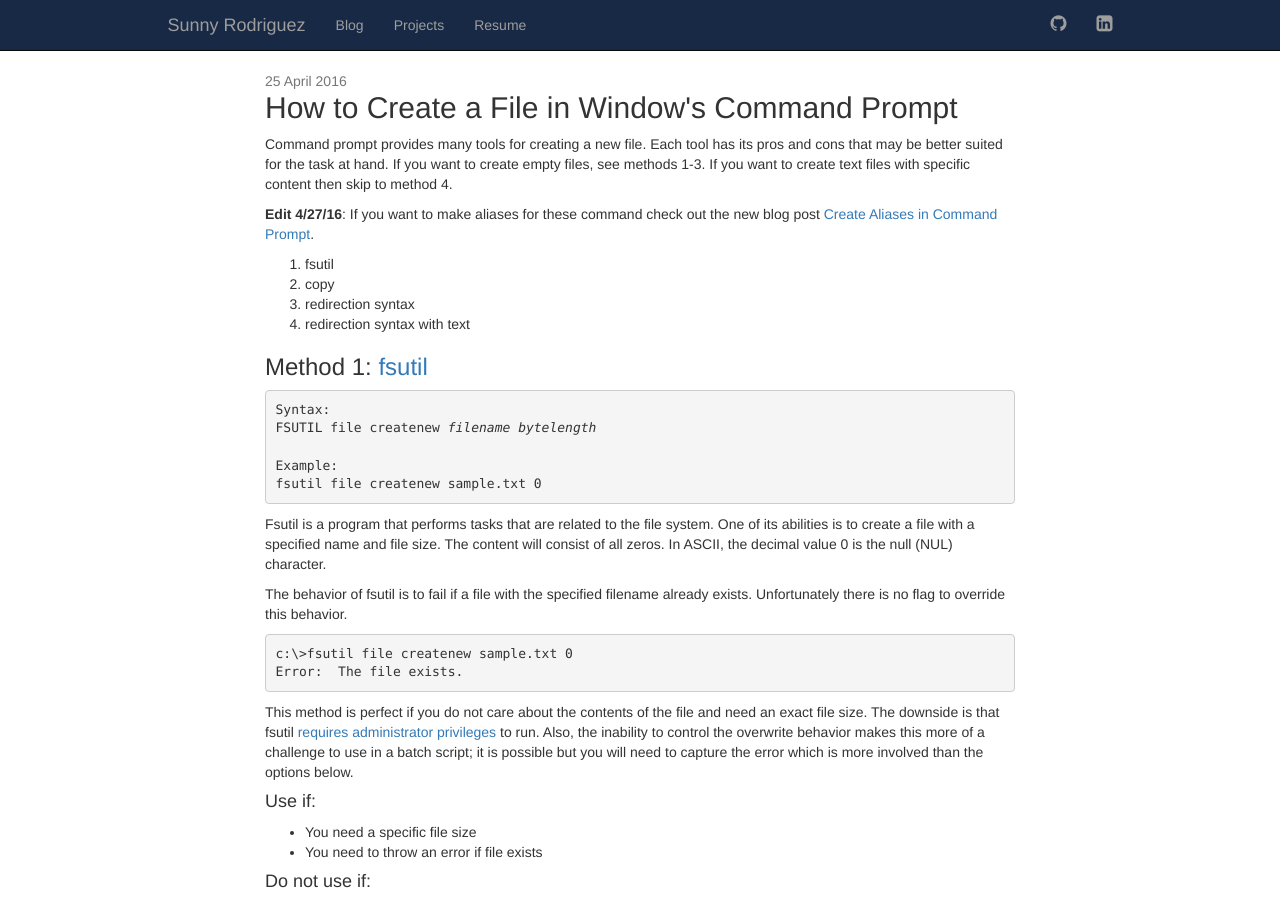
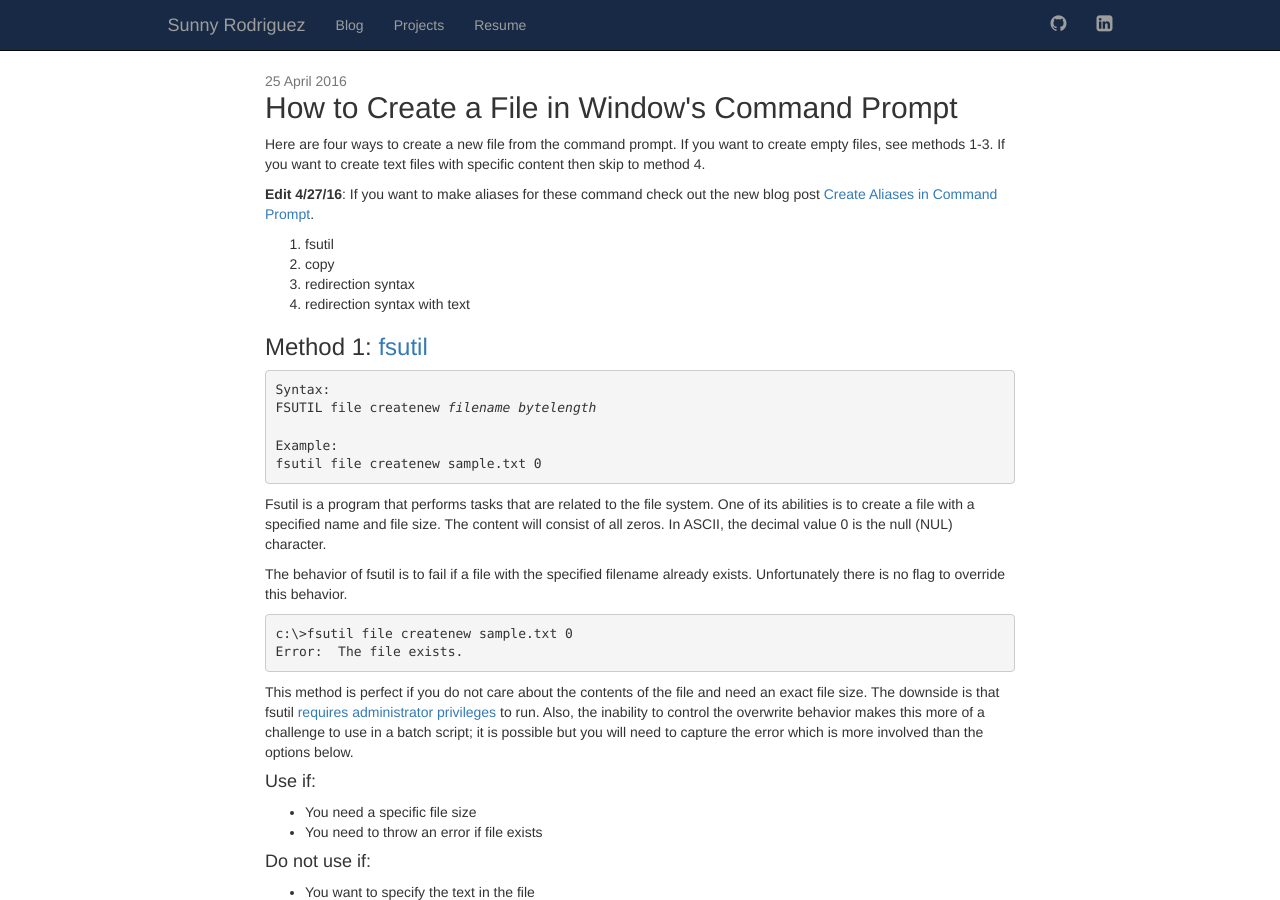
Before and after one commit to splttingatms/splttingatms.github.io, a Jekyll site: the page built from _posts/2016-04-25-how-to-create-a-new-file-in-cmd.md, in a window 1280 px wide and 900 px high. Built offline with Jekyll 4.4.1, drawn with Linux system fonts in a browser that asks for light colours; nearby versions of some CDN libraries; comment, search, counter and statistics services are not loaded.

Commit message:
fixed new file post excerpt

```diff
--- a/_posts/2016-04-25-how-to-create-a-new-file-in-cmd.md
+++ b/_posts/2016-04-25-how-to-create-a-new-file-in-cmd.md
@@ -2,7 +2,7 @@
 layout: post
 title:  "How to Create a File in Window's Command Prompt"
 ---
-Command prompt provides many tools for creating a new file. Each tool has its pros and cons that may be better suited for the task at hand. If you want to create empty files, see methods 1-3. If you want to create text files with specific content then skip to method 4.
+Here are four ways to create a new file from the command prompt. If you want to create empty files, see methods 1-3. If you want to create text files with specific content then skip to method 4.
 
 **Edit 4/27/16**: If you want to make aliases for these command check out the new blog post [Create Aliases in Command Prompt](/blog/2016/04/27/create-aliases-in-command-prompt.html).
 
```
